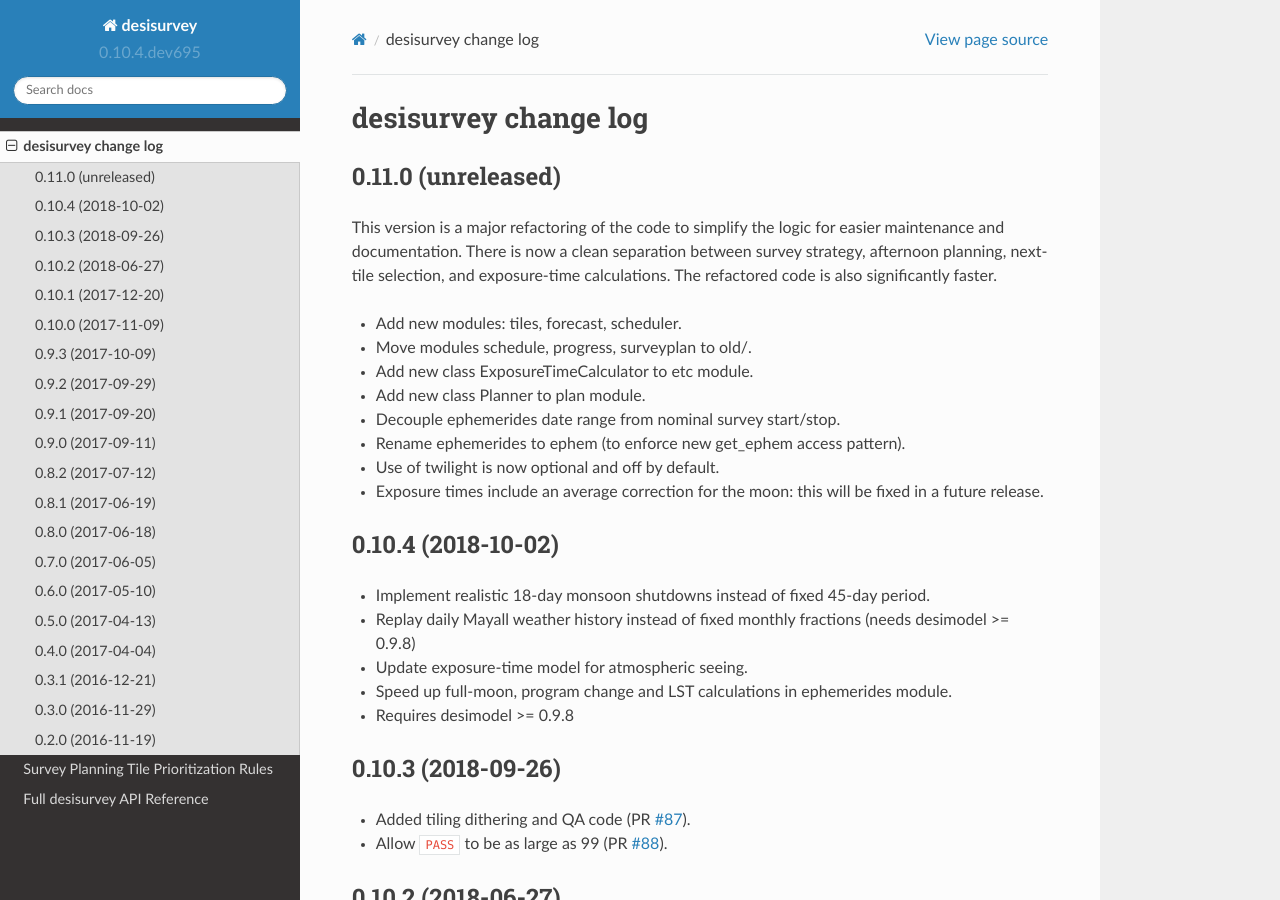
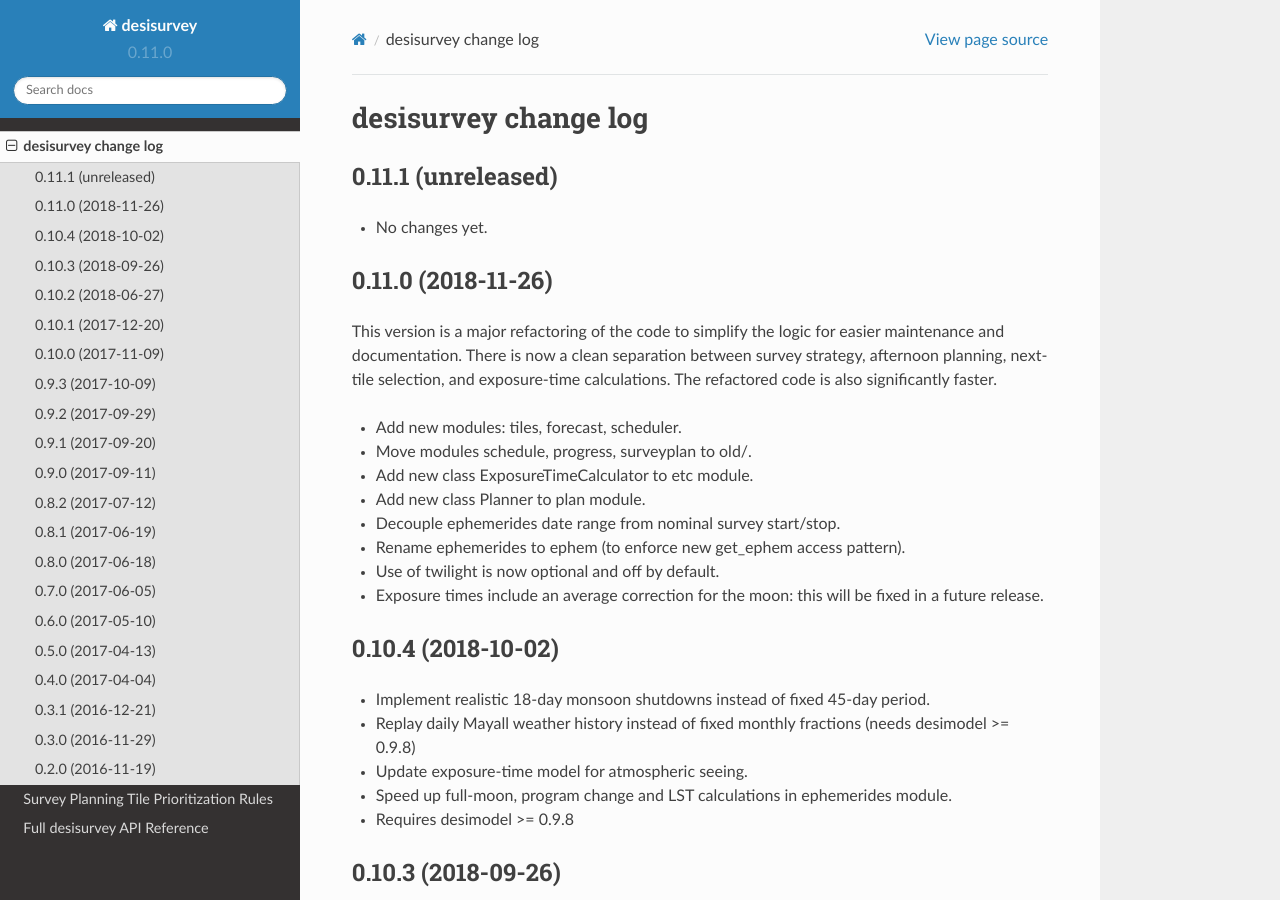
Before and after one commit to desihub/desisurvey, a Sphinx documentation site: the page built from doc/changes.rst, in a window 1280 px wide and 900 px high. Built offline with Sphinx 7.4.7 and the Read the Docs theme 2.0.0, drawn with Linux system fonts in a browser that asks for light colours.

Commit message:
update release notes and version for desisurvey/0.11.0

```diff
--- a/doc/changes.rst
+++ b/doc/changes.rst
@@ -2,7 +2,12 @@
 desisurvey change log
 =====================
 
-0.11.0 (unreleased)
+0.11.1 (unreleased)
+-------------------
+
+* No changes yet.
+
+0.11.0 (2018-11-26)
 -------------------
 
 This version is a major refactoring of the code to simplify the logic
--- a/py/desisurvey/_version.py
+++ b/py/desisurvey/_version.py
@@ -1 +1 @@
-__version__ = '0.10.4.dev695'
+__version__ = '0.11.0'
```
